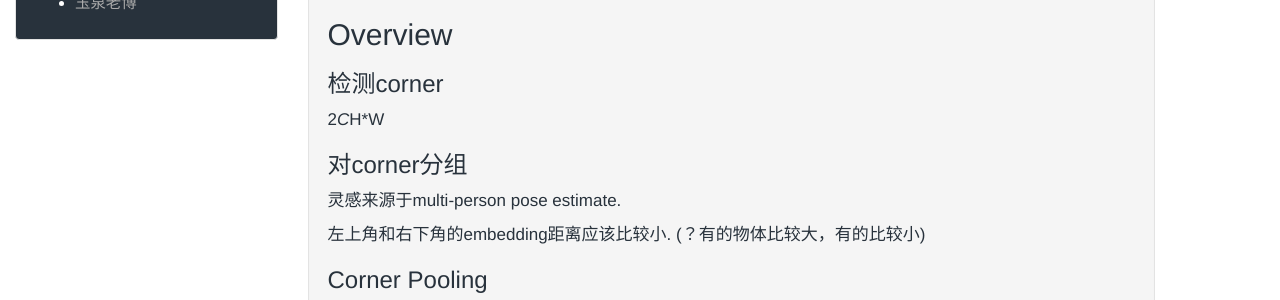
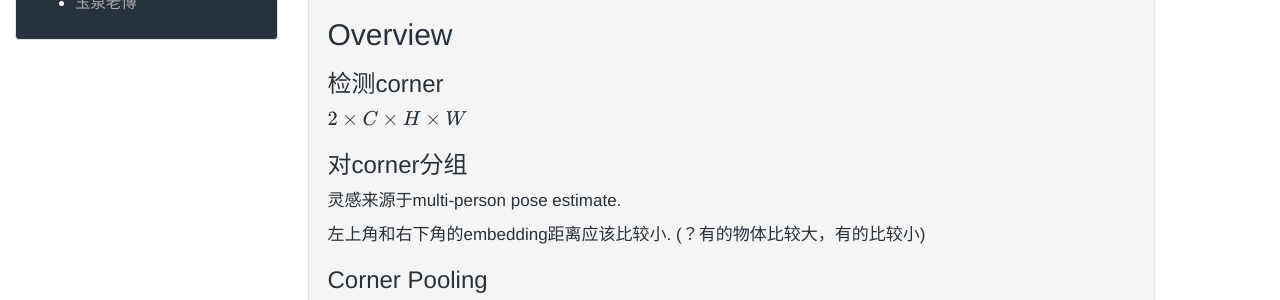
Before and after one commit to GuodongFan/GuodongFan.github.io, a Jekyll site: the page built from _posts/2019-08-12-CornerNet.md, in a window 1280 px wide and 1354 px high. Shown: the part 731-1031 px from the top of the window. Built offline with Jekyll 4.4.1, drawn with Linux system fonts in a browser that asks for light colours; our own code applies the rules of GitHub Pages for plain Markdown files; formulas are drawn with MathJax 3.

Commit message:
Update 2019-08-12-CornerNet.md

```diff
--- a/_posts/2019-08-12-CornerNet.md
+++ b/_posts/2019-08-12-CornerNet.md
@@ -27,7 +27,7 @@ corner pooling, 边界框的一角通常在目标之外， 角点不能根据当
 
 
 ### 检测corner
-2*C*H*W
+$2\times C\times H\times W$
 
 
 
```
